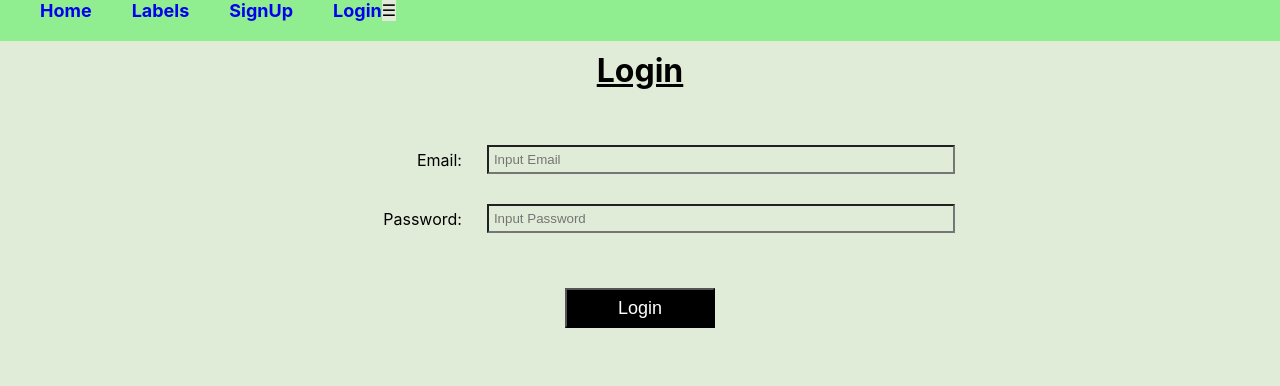
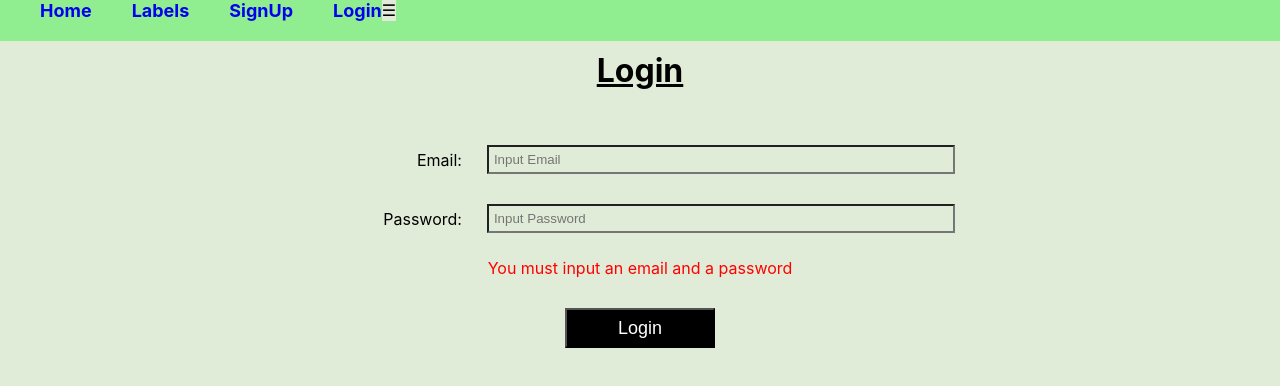
Before and after one commit to MrSamerM/haste_to_reduce_waste_app, a React (Create React App) app: page /login in a window 1280 px wide. Both pictures are taken after a click on the button "Login". Shown: the top 386 px of the page. Built offline with nearby package versions, Linux system fonts and the light colour scheme; no server answers.

Commit message:
All is complete Now moving the first user story to testing

```diff
--- a/src/pages/Login.js
+++ b/src/pages/Login.js
@@ -11,6 +11,8 @@ function Login({ setSessionAvailability }) {
 
     const [email, setEmail] = useState("");
     const [password, setPassword] = useState("");
+    const [validate, setValidate] = useState(true);
+    const [validationMessage, setValidationMessage] = useState("");
 
     const navigate = useNavigate();
 
@@ -26,8 +28,13 @@ function Login({ setSessionAvailability }) {
             password: password
         };
 
+        if (email === "" || password === "") {
+            setValidationMessage("You must input an email and a password")
+            setValidate(false);
+        }
+
+        else {
             try {
-
                 const res = await axios.post('http://localhost:8000/login', data);
 
                 if (res.data.userID) {
@@ -37,9 +44,13 @@ function Login({ setSessionAvailability }) {
 
             }
             catch (e) {
+                if (e.response.status === 400) {
+                    setValidationMessage("The email or password is incorrect")
+                    setValidate(false);
                     console.log("Error posting", e)
                 }
-
+            }
+        }
     }
 
     return (
@@ -58,7 +69,7 @@ function Login({ setSessionAvailability }) {
                     <input type="password" id="password" placeholder="Input Password" value={password} onChange={(evt) => setPassword(evt.target.value)} />
                 </div>
 
-
+                {validate === true ? null : <p id="loginValidation">{validationMessage}</p>}
                 <button id="loginButton" onClick={submit}>Login</button>
             </div>
 
--- a/src/styling/SignUp.css
+++ b/src/styling/SignUp.css
@@ -23,6 +23,10 @@
     align-items: center;
 }
 
+/* used chatgpt to assist with flex, and alligning items chatgpt 15/01/2025
+prompt 1 "right now the labels are on top of the input, the input is the div with input and label, label is inputLabels, how can I put the inputLabel to the left of input"
+prompt 2 "I want the inputs to all be one below the other evenly macthed no one lefter than the other
+"*/
 .inputDiv {
     display: flex;
     align-items: center;
@@ -51,6 +55,6 @@ button {
     margin-top: 30px;
 }
 
-#validationMessage {
+#loginValidation {
     color: red;
 }
```
Also changed, not shown: 1 other file (tests, documents, lock files or other folders). Lines whose indentation alone changed are shown as unchanged.
